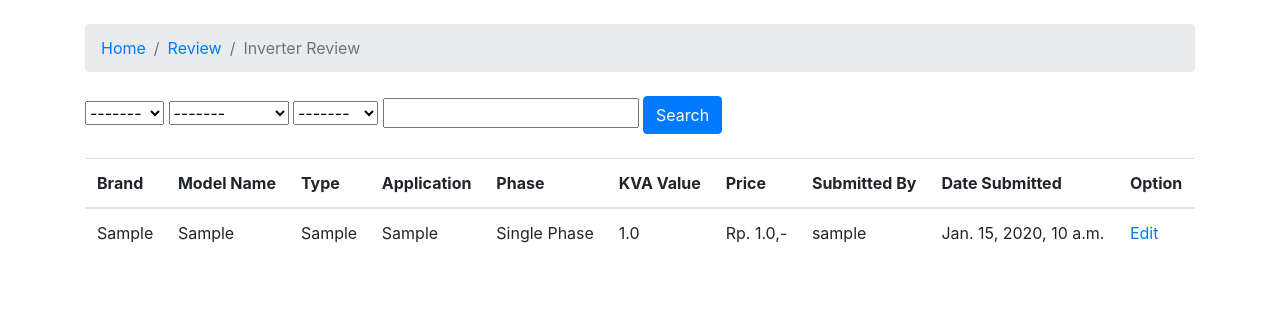
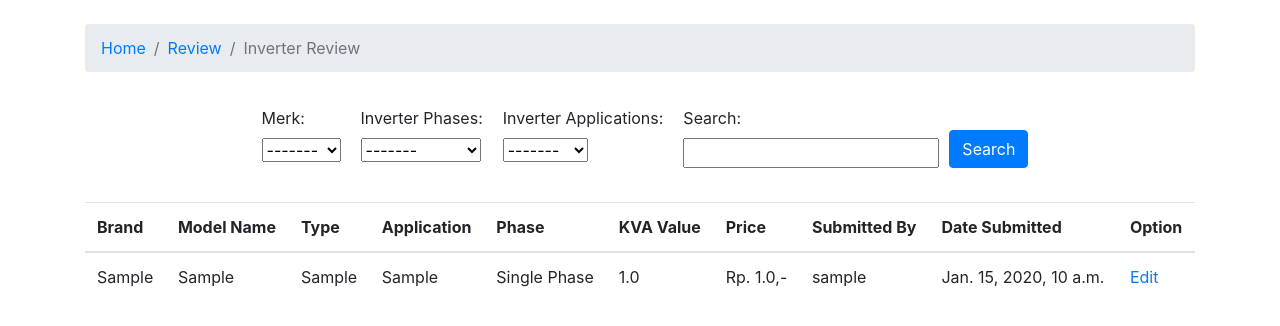
Before and after one commit to gnumi34/inventory-website, a Django app: page /review/inverter/ in a window 1280 px wide. Shown: the part 117-443 px from the top of the page. Run offline with Django 3.2, Linux system fonts and the light colour scheme; a user stored in the database is signed in; tables that the repository leaves empty hold one stand-in row (values such as "Sample post"); some libraries are stand-ins or nearby versions.

Commit message:
Add search box

```diff
--- a/static/css/app.css
+++ b/static/css/app.css
@@ -20,3 +20,18 @@
 .welcome .btn {
     margin: 0 10px;
 }
+
+.search-box {
+    display: flex;
+    justify-content: center;
+}
+
+.search-box .btn {
+    height: 50%;
+    align-self: flex-end;
+    margin-bottom: 10px;
+}
+
+.fieldWrapper {
+    padding: 10px;
+}
--- a/templates/review_inverter.html
+++ b/templates/review_inverter.html
@@ -11,14 +11,15 @@
 {% endblock %}
 
 {% block content %}
-    <div class="search_box">
-        <form action="{% url 'review_inverter' %}" method="get" novalidate>
-            {% for field in form %}
-                {{ field }}
-            {% endfor %}
-            <button type="submit" class="btn btn-primary">Search</button>
-        </form>
-    </div>
+    <form action="{% url 'review_inverter' %}" method="get" class="search-box mb-4" novalidate>
+        {% for field in form %}
+            <div class="fieldWrapper">
+                {{ field.errors }}
+                {{ field.label_tag }}<br>{{ field }}
+            </div>
+        {% endfor %}
+        <input type="submit" value="Search" class="btn btn-primary">
+    </form>
 
     <table class="table mb-4 mt-4">
         <thead class="thead-inverse">
```
